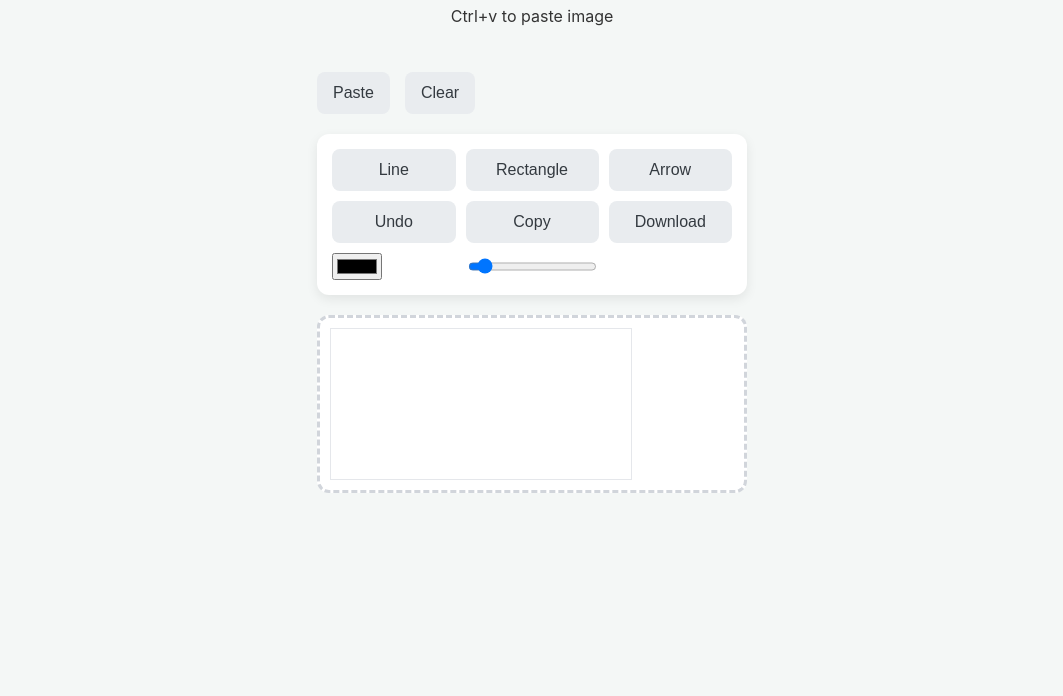
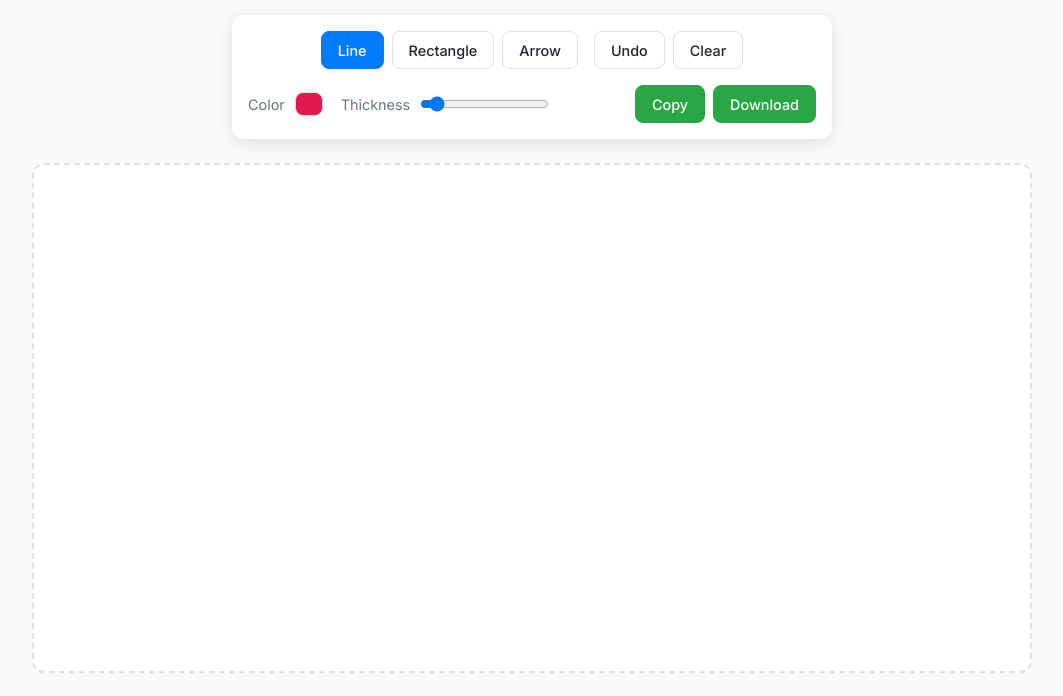
Before and after one commit to TrevorBrowning/snippet-editor, a plain HTML site: page index.html in a window 1280 px wide. Shown: the part 104-800 px from the top of the page, without its empty margins (108-1171 px from the left). Drawn offline with Linux system fonts and the light colour scheme.

Commit message:
feat:add-copy-download-button

```diff
--- a/index.html
+++ b/index.html
@@ -4,36 +4,53 @@
     <meta charset="UTF-8" />
     <meta name="viewport" content="width=device-width, initial-scale=1.0" />
     <link rel="stylesheet" href="styles.css" />
-    <title>Document</title>
+    <link rel="preconnect" href="https://fonts.googleapis.com" />
+    <link rel="preconnect" href="https://fonts.gstatic.com" crossorigin />
+    <link
+      href="https://fonts.googleapis.com/css2?family=Inter:wght@400;500;700&display=swap"
+      rel="stylesheet"
+    />
+    <title>Snippet Editor</title>
   </head>
   <body>
-    <header>
-      <h1>Snippet Editor</h1>
-      <p>Ctrl+v to paste image</p>
-    </header>
     <main>
-      <div class="center-wrapper">
-        <div class="buttons-container">
-          <button id="pasteBtn">Paste</button>
+      <header>
+        <h1>Snippet Editor</h1>
+        <p>Paste an image (Ctrl+V) to begin</p>
+      </header>
+
+      <div class="toolbar">
+        <div class="tool-group">
+          <button class="toolButton active" id="lineBtn">Line</button>
+          <button class="toolButton" id="rectangleBtn">Rectangle</button>
+          <button class="toolButton" id="arrowBtn">Arrow</button>
+        </div>
+
+        <div class="tool-group">
+          <button id="undoBtn">Undo</button>
           <button id="clearBtn">Clear</button>
         </div>
-      </div>
-      <div class="toolbar-wrapper">
-        <div class="toolbar-container">
-          <button class="toolButton" id="lineBtn">Line</button>
-          <button class="toolButton" id="rectangleBtn">Rectangle</button>
-          <button class="toolButton" id="arrowBtn">Arrow</button>
-          <button id="undoBtn">Undo</button>
+
+        <div class="tool-settings">
+          <div class="setting">
+            <label for="colorPicker">Color</label>
+            <input type="color" id="colorPicker" value="#E01A4F" />
+          </div>
+          <div class="setting">
+            <label for="lineThick">Thickness</label>
+            <input type="range" id="lineThick" min="1" max="50" value="5" />
+          </div>
+        </div>
+
+        <div class="tool-group export-group">
           <button id="copyBtn">Copy</button>
           <button id="downloadBtn">Download</button>
-          <input type="color" id="colorPicker" />
-          <input type="range" id="lineThick" min="1" max="50" value="5" />
         </div>
       </div>
+
       <div id="canvas-container">
         <canvas id="image-paste"> </canvas>
       </div>
-      <div id="export-container"></div>
     </main>
     <script src="main.js"></script>
   </body>
--- a/main.js
+++ b/main.js
@@ -5,9 +5,15 @@ let startX = 0;
 let startY = 0;
 let canvasSnapshot = null;
 let history = [];
+let activeTool = "none";
 
 const colorPicker = document.getElementById("colorPicker");
 const lineThick = document.getElementById("lineThick");
+const downloadBtn = document.getElementById("downloadBtn");
+const undoBtn = document.getElementById("undoBtn");
+const copyBtn = document.getElementById("copyBtn");
+const clearBtn = document.getElementById("clearBtn");
+const toolButtons = document.querySelectorAll(".toolButton");
 
 function startDrawing(event) {
   if (activeTool === "none") return;
@@ -15,53 +21,37 @@ function startDrawing(event) {
   isDrawing = true;
   startX = event.offsetX;
   startY = event.offsetY;
-
   canvasSnapshot = context.getImageData(0, 0, canvas.width, canvas.height);
 }
+
 function stopDrawing() {
+  if (!isDrawing) return;
   isDrawing = false;
-  canvasSnapshot = null;
+
   history.push(context.getImageData(0, 0, canvas.width, canvas.height));
 }
+
 function draw(event) {
   if (!isDrawing) return;
 
-  const undoBtn = document.getElementById("undoBtn");
+  context.putImageData(canvasSnapshot, 0, 0);
 
-  undoBtn.addEventListener("click", () => {
-    if (history.length > 1) {
-      history.pop();
-
-      const lastState = history[history.length - 1];
-
-      context.putImageData(lastState, 0, 0);
-    } else {
-      console.log("No more states to undo.");
-    }
-  });
-
-  context.putImageData(canvasSnapshot, 0, 0);
+  context.strokeStyle = colorPicker.value;
+  context.lineWidth = lineThick.value;
+  context.lineCap = "round";
 
   if (activeTool === "rectangle") {
     const width = event.offsetX - startX;
     const height = event.offsetY - startY;
-    context.strokeStyle = colorPicker.value;
-    context.lineWidth = lineThick.value;
     context.beginPath();
     context.rect(startX, startY, width, height);
     context.stroke();
   } else if (activeTool === "line") {
-    context.strokeStyle = colorPicker.value;
-    context.lineWidth = lineThick.value;
-    context.lineCap = "round";
     context.beginPath();
     context.moveTo(startX, startY);
     context.lineTo(event.offsetX, event.offsetY);
     context.stroke();
   } else if (activeTool === "arrow") {
-    context.strokeStyle = colorPicker.value;
-    context.lineWidth = lineThick.value;
-    context.lineCap = "round";
     context.beginPath();
     context.moveTo(startX, startY);
     context.lineTo(event.offsetX, event.offsetY);
@@ -74,18 +64,14 @@ function drawArrowhead(context, fromX, fromY, toX, toY) {
   const headLength = 10;
   const dx = toX - fromX;
   const dy = toY - fromY;
-
   const angle = Math.atan2(dy, dx);
 
   context.moveTo(toX, toY);
-
   context.lineTo(
     toX - headLength * Math.cos(angle - Math.PI / 6),
     toY - headLength * Math.sin(angle - Math.PI / 6)
   );
-
   context.moveTo(toX, toY);
-
   context.lineTo(
     toX - headLength * Math.cos(angle + Math.PI / 6),
     toY - headLength * Math.sin(angle + Math.PI / 6)
@@ -97,34 +83,72 @@ canvas.addEventListener("mouseup", stopDrawing);
 canvas.addEventListener("mousemove", draw);
 canvas.addEventListener("mouseout", stopDrawing);
 
-let activeTool = "none";
-
-const toolButtons = document.querySelectorAll(".toolButton");
-
 toolButtons.forEach((button) => {
   button.addEventListener("click", () => {
     const toolName = button.id.replace("Btn", "");
-
     activeTool = toolName;
-
     console.log("Active tool changed to:", activeTool);
-
     toolButtons.forEach((btn) => btn.classList.remove("active"));
-
     button.classList.add("active");
   });
 });
+
+undoBtn.addEventListener("click", () => {
+  if (history.length > 1) {
+    history.pop();
+    const lastState = history[history.length - 1];
+    context.putImageData(lastState, 0, 0);
+  } else {
+    console.log("No more states to undo.");
+  }
+});
+
+downloadBtn.addEventListener("click", () => {
+  const imageURL = canvas.toDataURL("image/png");
+  const link = document.createElement("a");
+  link.href = imageURL;
+  const filename = `snippet-${Date.now()}.png`;
+  link.download = filename;
+  link.click();
+});
+
+copyBtn.addEventListener("click", () => {
+  canvas.toBlob((blob) => {
+    const item = new ClipboardItem({ "image/png": blob });
+    navigator.clipboard
+      .write([item])
+      .then(() => {
+        console.log("Image copied to clipboard successfully!");
+      })
+      .catch((err) => {
+        console.error("Failed to copy image: ", err);
+        alert("Sorry, failed to copy the image.");
+      });
+  }, "image/png");
+});
+
+clearBtn.addEventListener("click", () => {
+  if (
+    confirm(
+      "Are you sure you want to clear the canvas? All your work will be lost."
+    )
+  ) {
+    context.clearRect(0, 0, canvas.width, canvas.height);
+    history = [];
+    console.log("Canvas cleared and history reset.");
+  } else {
+    console.log("Clear action was cancelled.");
+  }
+});
+
 addEventListener("paste", (event) => {
   event.preventDefault();
-
   const items = event.clipboardData.items;
-
   let imageFile = null;
 
   for (const item of items) {
     if (item.kind === "file" && item.type.startsWith("image/")) {
       imageFile = item.getAsFile();
-
       break;
     }
   }
@@ -133,15 +157,33 @@ addEventListener("paste", (event) => {
     console.log("Successfully captured image file:", imageFile);
     const storedURL = URL.createObjectURL(imageFile);
     const image = new Image();
+
     image.onload = () => {
-      console.log("Image has loaded and is ready to be drawn!");
-      canvas = document.getElementById("image-paste");
-      context = canvas.getContext("2d");
-      canvas.width = image.width;
-      canvas.height = image.height;
-      context.drawImage(image, 0, 0);
+      console.log("Image has loaded. Calculating optimal canvas size.");
+
+      const padding = 60;
+      const headerHeight = document.querySelector("header").offsetHeight;
+      const toolbarHeight = document.querySelector(".toolbar").offsetHeight;
+      const maxCanvasWidth = window.innerWidth - padding;
+      const maxCanvasHeight =
+        window.innerHeight - headerHeight - toolbarHeight - padding;
+
+      const imgWidth = image.width;
+      const imgHeight = image.height;
+
+      const widthRatio = maxCanvasWidth / imgWidth;
+      const heightRatio = maxCanvasHeight / imgHeight;
+      const scaleRatio = Math.min(widthRatio, heightRatio, 1);
+
+      canvas.width = imgWidth * scaleRatio;
+      canvas.height = imgHeight * scaleRatio;
+
+      context.drawImage(image, 0, 0, canvas.width, canvas.height);
+
+      history = [];
       history.push(context.getImageData(0, 0, canvas.width, canvas.height));
     };
+
     image.src = storedURL;
   }
 });
--- a/styles.css
+++ b/styles.css
@@ -1,83 +1,178 @@
+:root {
+  --background-color: #f8f9fa;
+  --text-color: #212529;
+  --primary-color: #007bff;
+  --primary-text-color: #ffffff;
+  --secondary-color: #6c757d;
+  --border-color: #dee2e6;
+  --surface-color: #ffffff;
+  --shadow-color: rgba(0, 0, 0, 0.1);
+  --font-family: "Inter", -apple-system, BlinkMacSystemFont, "Segoe UI", Roboto,
+    Helvetica, Arial, sans-serif;
+}
+
+* {
+  box-sizing: border-box;
+}
+
 body {
-  font-family: -apple-system, BlinkMacSystemFont, "Segoe UI", Roboto, Helvetica,
-    Arial, sans-serif;
+  font-family: var(--font-family);
+  background-color: var(--background-color);
+  color: var(--text-color);
+  margin: 0;
+  display: flex;
+  justify-content: center;
+  padding: 1rem;
+}
 
-  background-color: #f4f7f6;
-  color: #333;
-
+main {
+  width: 100%;
+  max-width: 1000px;
   display: flex;
   flex-direction: column;
   align-items: center;
-  padding: 20px;
+  gap: 1.5rem;
 }
 
 header {
   text-align: center;
-  margin-bottom: 30px;
 }
 
-.buttons-container {
-  display: flex;
-  gap: 15px;
-  margin-bottom: 20px;
+header h1 {
+  margin: 0;
+  font-size: 2rem;
+  font-weight: 700;
 }
 
-.toolbar-container {
-  display: grid;
-  grid-template-columns: repeat(3, 1fr);
-  gap: 10px;
-  padding: 15px;
-  background-color: #ffffff;
+header p {
+  margin-top: 0.25rem;
+  color: var(--secondary-color);
+}
+
+.toolbar {
+  width: 100%;
+  max-width: 600px;
+  background-color: var(--surface-color);
   border-radius: 12px;
+  padding: 1rem;
+  box-shadow: 0 4px 15px var(--shadow-color);
+  display: flex;
+  flex-wrap: wrap;
+  gap: 1rem;
+  justify-content: center;
+  align-items: center;
+}
 
-  box-shadow: 0 4px 12px rgba(0, 0, 0, 0.08);
-  width: 100%;
-  max-width: 400px;
+.tool-group {
+  display: flex;
+  gap: 0.5rem;
+}
+
+.tool-settings {
+  display: flex;
+  gap: 1rem;
+  align-items: center;
+  flex-grow: 1;
+}
+
+.setting {
+  display: flex;
+  align-items: center;
+  gap: 0.5rem;
+}
+
+.setting label {
+  font-size: 0.9rem;
+  color: var(--secondary-color);
+}
+
+.export-group {
+  margin-left: auto;
 }
 
 button {
-  font-size: 1rem;
-  padding: 12px 16px;
-  border: none;
+  font-family: var(--font-family);
+  font-size: 0.9rem;
+  font-weight: 500;
+  padding: 0.6rem 1rem;
+  border: 1px solid var(--border-color);
   border-radius: 8px;
-  background-color: #e9ecef;
-  color: #343a40;
+  background-color: var(--surface-color);
+  color: var(--text-color);
   cursor: pointer;
-
-  transition: background-color 0.2s ease-in-out, transform 0.1s ease;
+  transition: background-color 0.2s ease, transform 0.1s ease;
 }
 
 button:hover {
-  background-color: #ced4da;
+  background-color: #e9ecef;
 }
 
 button:active {
-  transform: scale(0.97);
-  background-color: #adb5bd;
+  transform: scale(0.96);
 }
 
 .toolButton.active {
-  background-color: #007bff;
+  background-color: var(--primary-color);
+  color: var(--primary-text-color);
+  border-color: var(--primary-color);
+}
+
+#copyBtn,
+#downloadBtn {
+  background-color: #28a745;
   color: white;
-  border-color: #007bff;
+  border-color: #28a745;
+}
+#copyBtn:hover,
+#downloadBtn:hover {
+  background-color: #218838;
+}
+
+input[type="color"] {
+  -webkit-appearance: none;
+  -moz-appearance: none;
+  appearance: none;
+  width: 32px;
+  height: 32px;
+  background-color: transparent;
+  border: none;
+  cursor: pointer;
+  padding: 0;
+}
+input[type="color"]::-webkit-color-swatch {
+  border-radius: 8px;
+  border: 1px solid var(--border-color);
+}
+input[type="color"]::-moz-color-swatch {
+  border-radius: 8px;
+  border: 1px solid var(--border-color);
+}
+
+input[type="range"] {
+  cursor: pointer;
 }
 
 #canvas-container {
   width: 100%;
-  max-width: 800px;
-  margin-top: 20px;
-
-  border: 3px dashed #d1d5db;
+  border: 2px dashed var(--border-color);
   border-radius: 12px;
-  background-color: #ffffff;
-  padding: 10px;
-  box-sizing: border-box;
+  background-color: var(--surface-color);
+  padding: 0.5rem;
 }
 
 #image-paste {
   display: block;
+  width: 100%;
+  height: auto;
+  object-fit: contain;
+}
 
-  max-width: 100%;
-  height: auto;
-  border: 1px solid #e5e7eb;
+@media (max-width: 650px) {
+  .toolbar {
+    flex-direction: column;
+    align-items: stretch;
+  }
+  .export-group {
+    margin-left: 0;
+  }
 }
```
